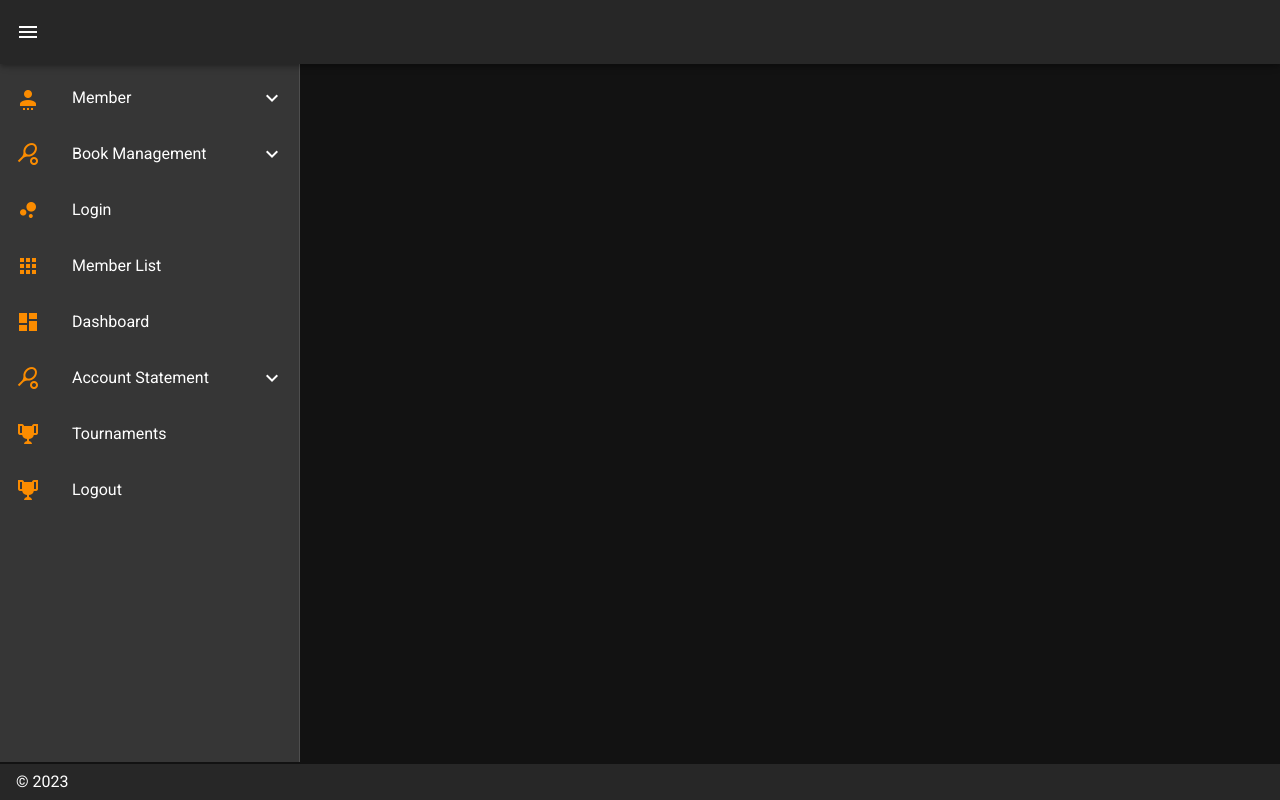
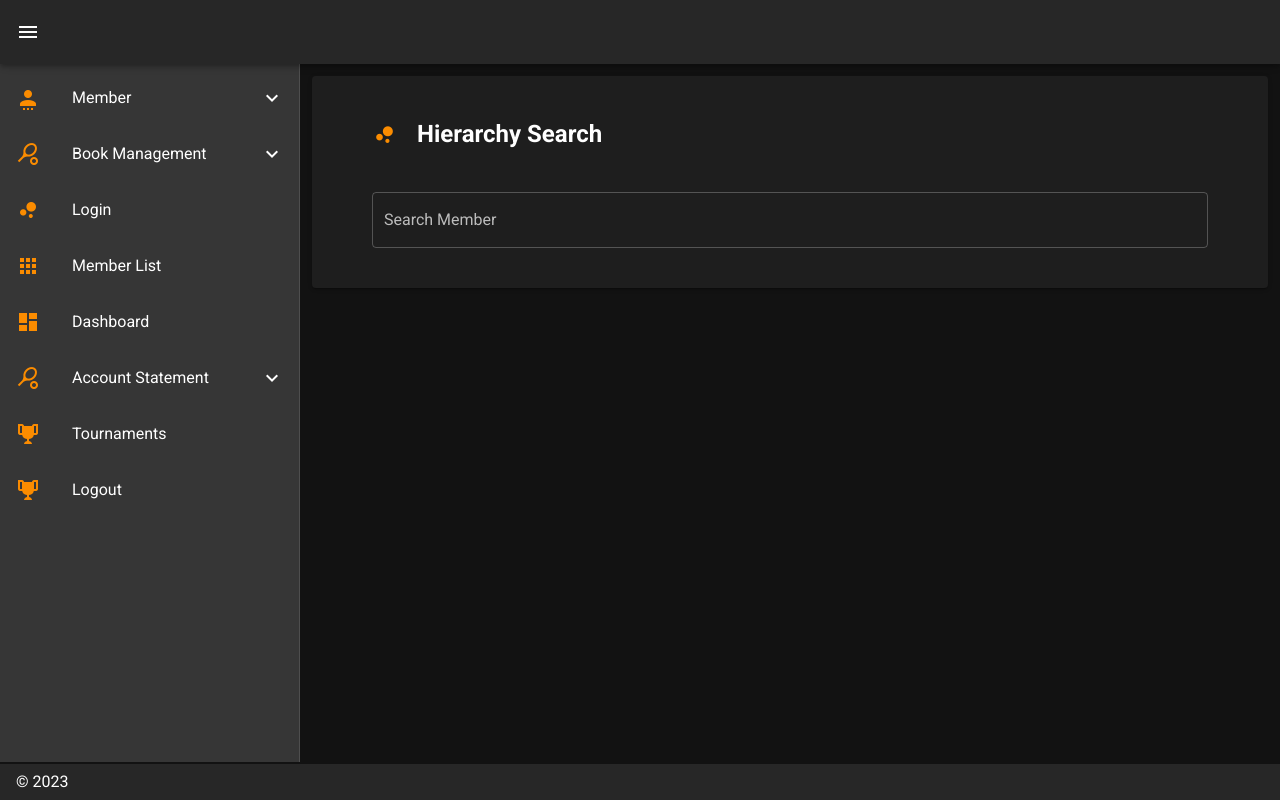
Before and after one commit to maheshwohlig/NewBackend, a Nuxt app in the folder my-app/: page /hierarchy-search in a window 1280 px wide. Built offline with nearby package versions, Linux system fonts and the light colour scheme; sample sign-in values are in the browser's storage.

Commit message:
Hierarchy PAge

```diff
--- a/my-app/components/layouts/sideBar.vue
+++ b/my-app/components/layouts/sideBar.vue
@@ -79,7 +79,7 @@ export default {
             },
             {
               title: "Hierarchy Search",
-              to: "/",
+              to: "/hierarchy-search",
               icon: "mdi-chart-bubble",
             },
             {
--- /dev/null
+++ b/my-app/pages/hierarchy-search.vue
@@ -0,0 +1,26 @@
+<template>
+  <div>
+    <v-container>
+      <v-card class="pa-10">
+        <div class="d-flex ml-5">
+          <v-icon size="25" class="mr-5" color="#FB8C00"
+            >mdi-chart-bubble</v-icon
+          >
+          <h2>Hierarchy Search</h2>
+        </div>
+        <div>
+          <v-text-field
+            class="mt-10 mx-5"
+            outlined
+            density="compact"
+            variant="solo"
+            label="Search Member"
+            append-inner-icon="mdi-magnify"
+            single-line
+            hide-details
+          ></v-text-field>
+        </div>
+      </v-card>
+    </v-container>
+  </div>
+</template>
```
